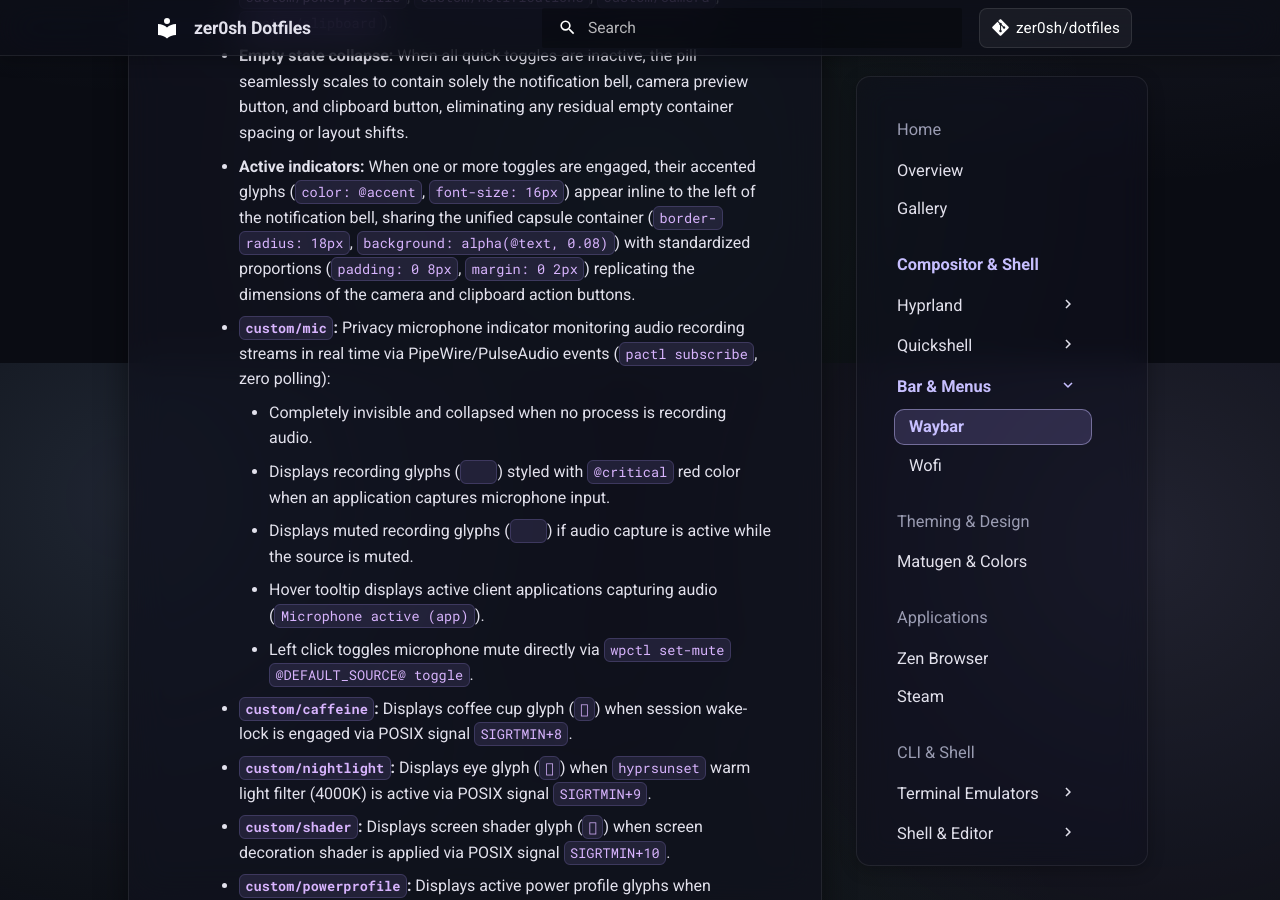
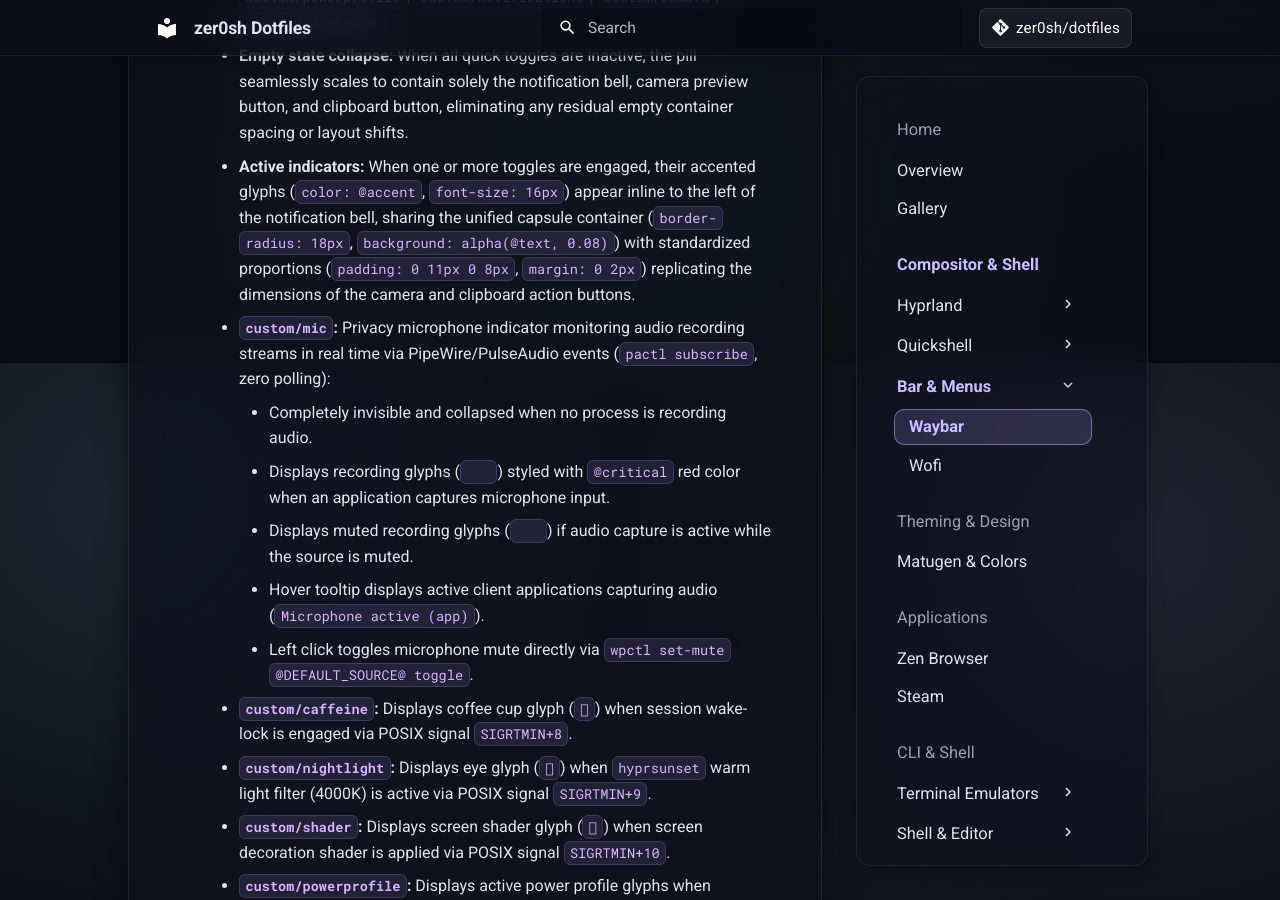
Before and after one commit to zer0sh/dotfiles, an MkDocs documentation site: the page built from docs/apps/waybar.md, in a window 1280 px wide and 900 px high, scrolled down 2337 px. Built offline with MkDocs 1.6.1 and Material for MkDocs 9.7.7, drawn with Linux system fonts in a browser that asks for light colours; comment, search, counter and statistics services are not loaded.

Commit message:
docs(waybar): align quick actions documentation with optical padding adjustments

```diff
--- a/docs/apps/waybar.md
+++ b/docs/apps/waybar.md
@@ -47,7 +47,7 @@ Waybar is docked at the top of the display with a height of 36 pixels and an acc
 * **Quick Actions & Notifications Pill (`group/quick_actions`):**
     * Unified capsule pill hosting quick hardware indicators alongside the notification bell, camera preview, and clipboard manager (`custom/caffeine`, `custom/nightlight`, `custom/shader`, `custom/powerprofile`, `custom/notifications`, `custom/camera`, `custom/clipboard`).
     * **Empty state collapse:** When all quick toggles are inactive, the pill seamlessly scales to contain solely the notification bell, camera preview button, and clipboard button, eliminating any residual empty container spacing or layout shifts.
-    * **Active indicators:** When one or more toggles are engaged, their accented glyphs (`color: @accent`, `font-size: 16px`) appear inline to the left of the notification bell, sharing the unified capsule container (`border-radius: 18px`, `background: alpha(@text, 0.08)`) with standardized proportions (`padding: 0 8px`, `margin: 0 2px`) replicating the dimensions of the camera and clipboard action buttons.
+    * **Active indicators:** When one or more toggles are engaged, their accented glyphs (`color: @accent`, `font-size: 16px`) appear inline to the left of the notification bell, sharing the unified capsule container (`border-radius: 18px`, `background: alpha(@text, 0.08)`) with standardized proportions (`padding: 0 11px 0 8px`, `margin: 0 2px`) replicating the dimensions of the camera and clipboard action buttons.
     * **`custom/mic`:** Privacy microphone indicator monitoring audio recording streams in real time via PipeWire/PulseAudio events (`pactl subscribe`, zero polling):
         * Completely invisible and collapsed when no process is recording audio.
         * Displays recording glyphs (` 󰍬`) styled with `@critical` red color when an application captures microphone input.
@@ -141,7 +141,7 @@ Action buttons and dynamic toggles within `group/quick_actions` (`camera`, `clip
 #custom-powerprofile.active,
 #custom-powerprofile.power-saver,
 #custom-powerprofile.performance {
-    padding: 0 8px;
+    padding: 0 11px 0 8px;
     margin: 0 2px;
     border-radius: 14px;
     background: transparent;
```
